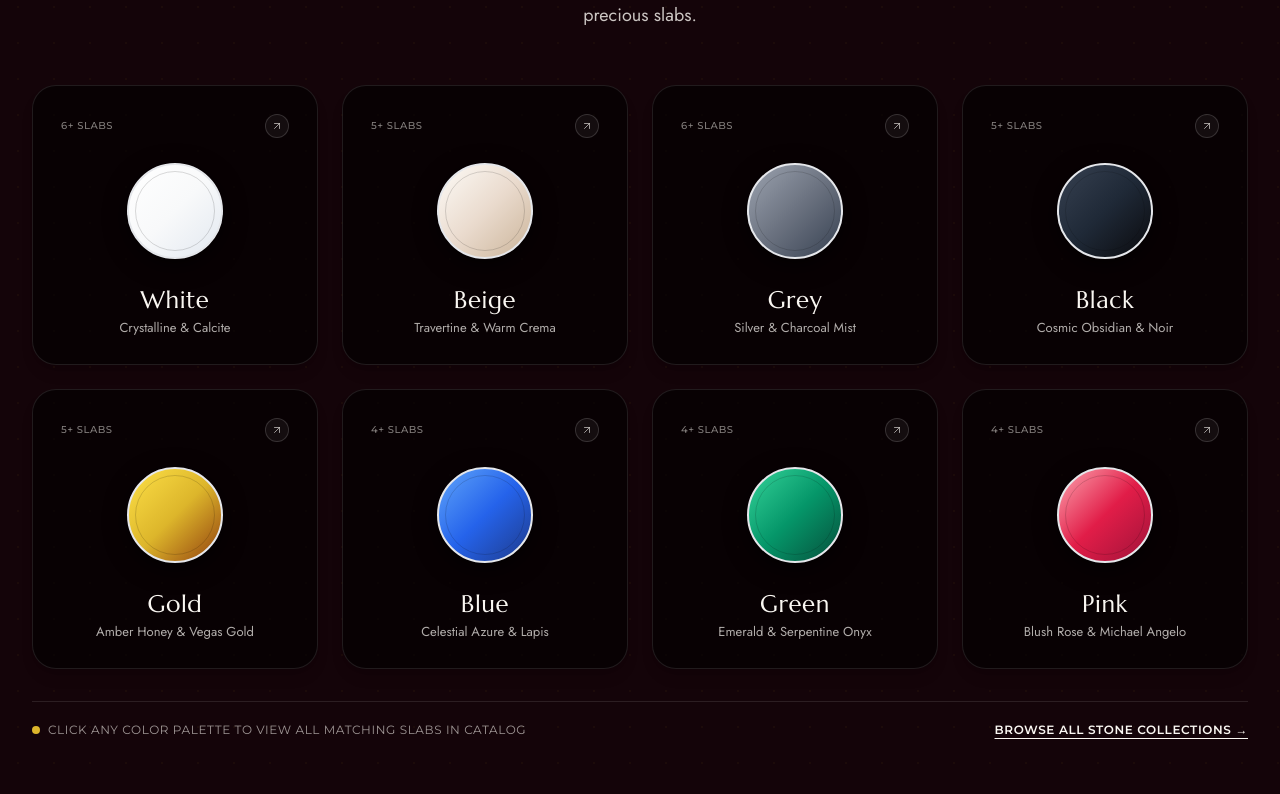
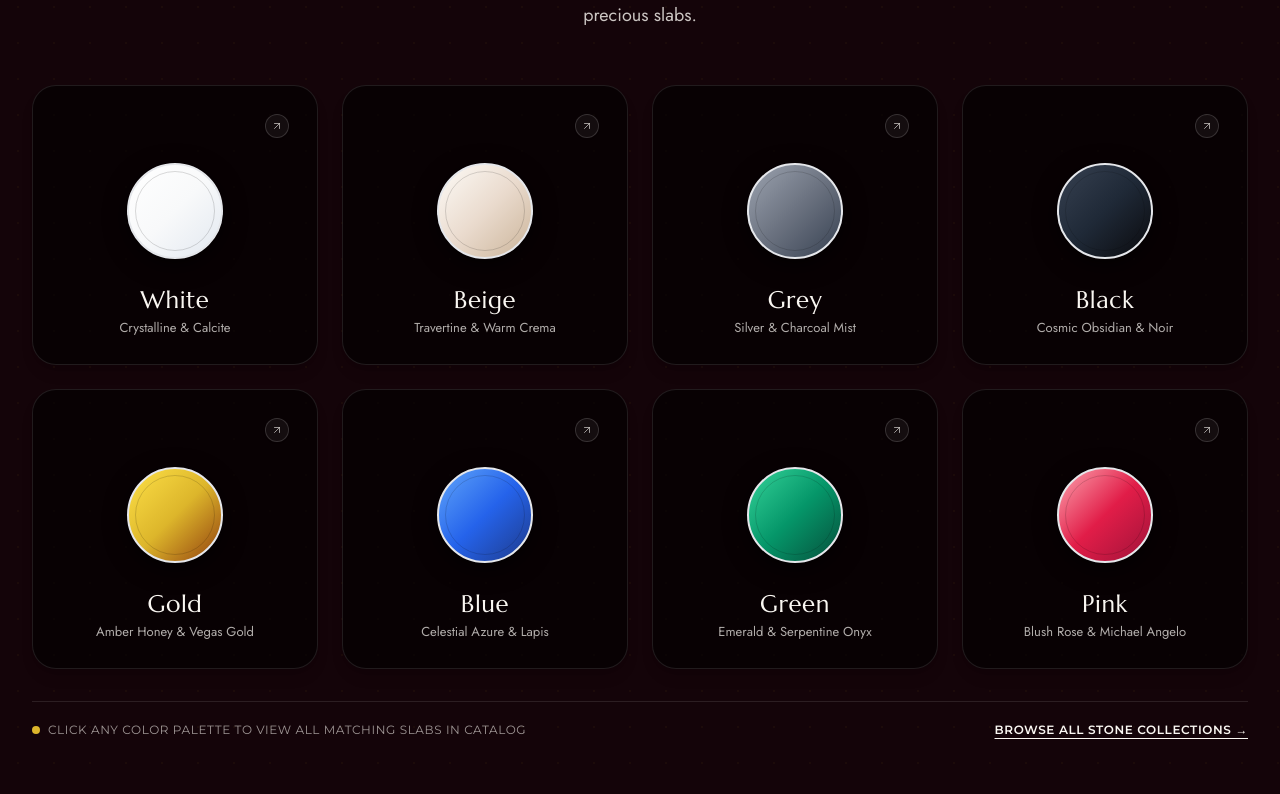
Before and after one commit to BhagyeshKadiya/intioss-luxury-surfaces, a Next.js app: page / in a window 1280 px wide. Shown: the part 2326-3120 px from the top of the page. Built offline with nearby package versions, Linux system fonts and the light colour scheme; a web font is replaced by a local one.

Commit message:
feat: remove slab numbers from color palette and update kitchen countertop photo in space selector

```diff
--- a/components/sections/ColorStoneSelector.tsx
+++ b/components/sections/ColorStoneSelector.tsx
@@ -11,7 +11,6 @@ export interface ColorPaletteItem {
   name: string;
   query: string;
   descriptor: string;
-  count: string;
   swatchGradient: string;
   swatchBorder: string;
   glowColor: string;
@@ -24,7 +23,6 @@ export const COLOR_PALETTES: ColorPaletteItem[] = [
     name: "White",
     query: "White",
     descriptor: "Crystalline & Calcite",
-    count: "6+ Slabs",
     swatchGradient: "from-[#FFFFFF] via-[#F8F9FA] to-[#E2E8F0]",
     swatchBorder: "border-white/90 ring-white/40",
     glowColor: "rgba(255, 255, 255, 0.45)",
@@ -35,7 +33,6 @@ export const COLOR_PALETTES: ColorPaletteItem[] = [
     name: "Beige",
     query: "Beige",
     descriptor: "Travertine & Warm Crema",
-    count: "5+ Slabs",
     swatchGradient: "from-[#FDFBF7] via-[#EADBCE] to-[#CBB499]",
     swatchBorder: "border-[#EADBCE] ring-[#D4BA9E]/40",
     glowColor: "rgba(224, 195, 163, 0.45)",
@@ -46,7 +43,6 @@ export const COLOR_PALETTES: ColorPaletteItem[] = [
     name: "Grey",
     query: "Grey",
     descriptor: "Silver & Charcoal Mist",
-    count: "6+ Slabs",
     swatchGradient: "from-[#9CA3AF] via-[#6B7280] to-[#374151]",
     swatchBorder: "border-[#9CA3AF] ring-[#9CA3AF]/40",
     glowColor: "rgba(156, 163, 175, 0.45)",
@@ -57,7 +53,6 @@ export const COLOR_PALETTES: ColorPaletteItem[] = [
     name: "Black",
     query: "Black",
     descriptor: "Cosmic Obsidian & Noir",
-    count: "5+ Slabs",
     swatchGradient: "from-[#374151] via-[#1F2937] to-[#0A0A0D]",
     swatchBorder: "border-[#4B5563] ring-[#374151]/50",
     glowColor: "rgba(55, 65, 81, 0.55)",
@@ -68,7 +63,6 @@ export const COLOR_PALETTES: ColorPaletteItem[] = [
     name: "Gold",
     query: "Gold",
     descriptor: "Amber Honey & Vegas Gold",
-    count: "5+ Slabs",
     swatchGradient: "from-[#FDE047] via-[#DDB62B] to-[#92400E]",
     swatchBorder: "border-[#DDB62B] ring-[#DDB62B]/50",
     glowColor: "rgba(221, 182, 43, 0.55)",
@@ -79,7 +73,6 @@ export const COLOR_PALETTES: ColorPaletteItem[] = [
     name: "Blue",
     query: "Blue",
     descriptor: "Celestial Azure & Lapis",
-    count: "4+ Slabs",
     swatchGradient: "from-[#60A5FA] via-[#2563EB] to-[#1E3A8A]",
     swatchBorder: "border-[#3B82F6] ring-[#2563EB]/40",
     glowColor: "rgba(37, 99, 235, 0.5)",
@@ -90,7 +83,6 @@ export const COLOR_PALETTES: ColorPaletteItem[] = [
     name: "Green",
     query: "Green",
     descriptor: "Emerald & Serpentine Onyx",
-    count: "4+ Slabs",
     swatchGradient: "from-[#34D399] via-[#059669] to-[#064E3B]",
     swatchBorder: "border-[#10B981] ring-[#059669]/40",
     glowColor: "rgba(5, 150, 105, 0.5)",
@@ -101,7 +93,6 @@ export const COLOR_PALETTES: ColorPaletteItem[] = [
     name: "Pink",
     query: "Pink",
     descriptor: "Blush Rose & Michael Angelo",
-    count: "4+ Slabs",
     swatchGradient: "from-[#FDA4AF] via-[#E11D48] to-[#9F1239]",
     swatchBorder: "border-[#F43F5E] ring-[#E11D48]/40",
     glowColor: "rgba(225, 29, 72, 0.5)",
@@ -170,12 +161,9 @@ export function ColorStoneSelector() {
                   }}
                 />
 
-                {/* Top Subtle Variety Badge */}
-                <div className="relative z-10 w-full flex items-center justify-between">
-                  <span className="text-[10px] font-montserrat uppercase tracking-wider text-ivory/50 group-hover:text-gold transition-colors font-medium">
-                    {palette.count}
-                  </span>
-                  <div className="w-6 h-6 rounded-full bg-white/5 border border-white/15 flex items-center justify-center text-ivory/60 group-hover:text-gold group-hover:border-gold group-hover:bg-gold/15 transition-all">
+                {/* Top Subtle Action Indicator */}
+                <div className="relative z-10 w-full flex items-center justify-end">
+                  <div className="w-6 h-6 rounded-full bg-white/5 border border-white/15 flex items-center justify-center text-ivory/60 group-hover:text-gold group-hover:border-gold group-hover:bg-gold/15 transition-all shadow-sm">
                     <ArrowUpRight className="w-3 h-3 group-hover:translate-x-0.5 group-hover:-translate-y-0.5 transition-transform" />
                   </div>
                 </div>
--- a/data/applications.ts
+++ b/data/applications.ts
@@ -32,7 +32,7 @@ export const APPLICATION_SPACES: ApplicationSpace[] = [
     slug: "kitchen-countertop",
     title: "Kitchen Countertop",
     tagline: "Chef's monolithic waterfall islands & backsplashes",
-    image: "/images/stones/paunazo/paunazo-kitchen-countertop.png",
+    image: "/images/applications/kitchen-countertop.jpg",
     recommendedStones: [
       { name: "Paunazo Quartzite", slug: "paunazo-quartzite" },
       { name: "Statuario Marble", slug: "statuario-marble" },
```
Also changed, not shown: 1 other file (tests, documents, lock files or other folders).
